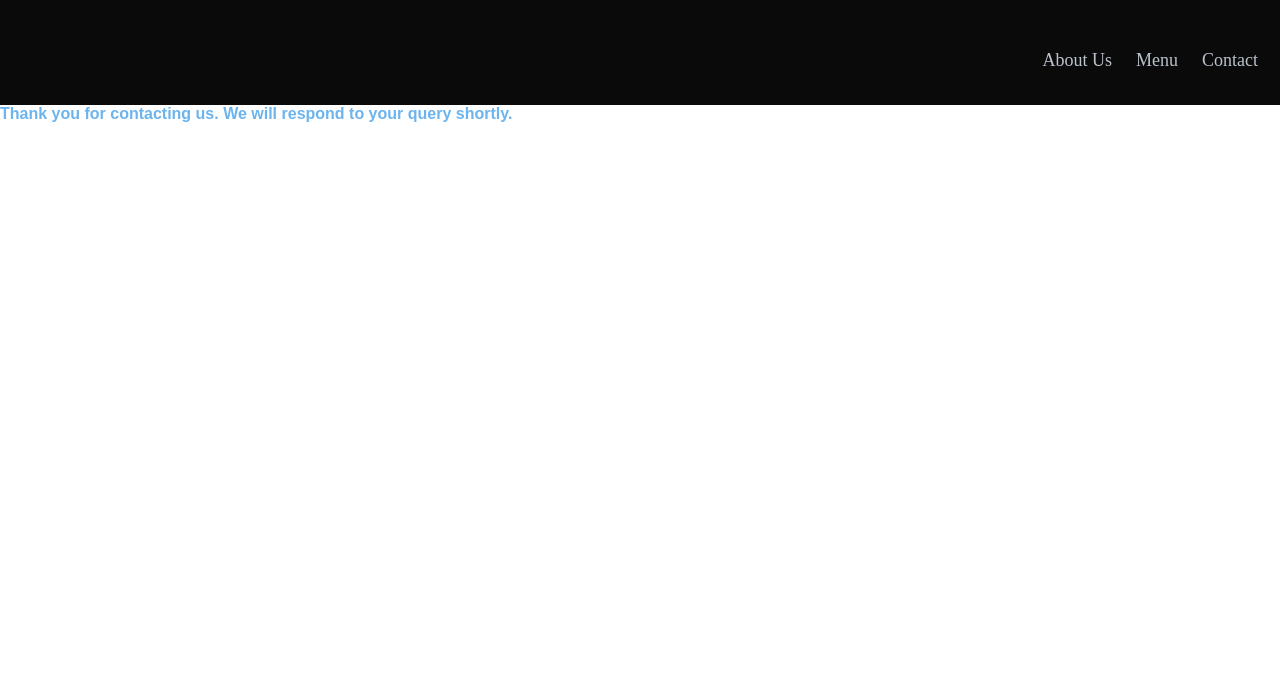
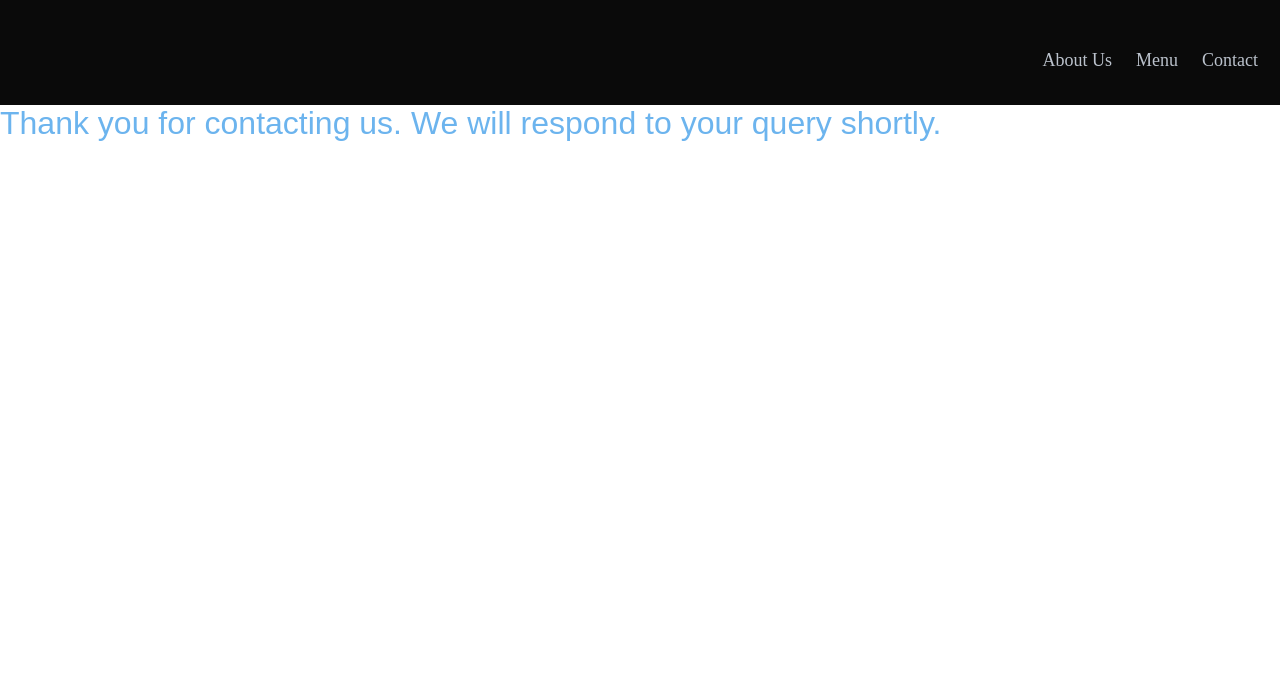
Before and after one commit to Code-Institute-Submissions/zeeshan-shah-pp1, a plain HTML site: page feedback.html in a window 1280 px wide. Shown: the part 104-800 px from the top of the page. Drawn offline with Linux system fonts and the light colour scheme; a web font is replaced by a local one.

Commit message:
Amendment in feedback page

```diff
--- a/assets/css/style.css
+++ b/assets/css/style.css
@@ -969,9 +969,9 @@ textarea {
     height: 800px;
 }
 
-#feedback h1{
+#feedback h2{
     font-weight: bold;
-    font-size: 1em;
+    font-size: 2em;
     font-family: Ribeye, sans-serif;
     color: #6CB4EE;
     text-align: center;
```
